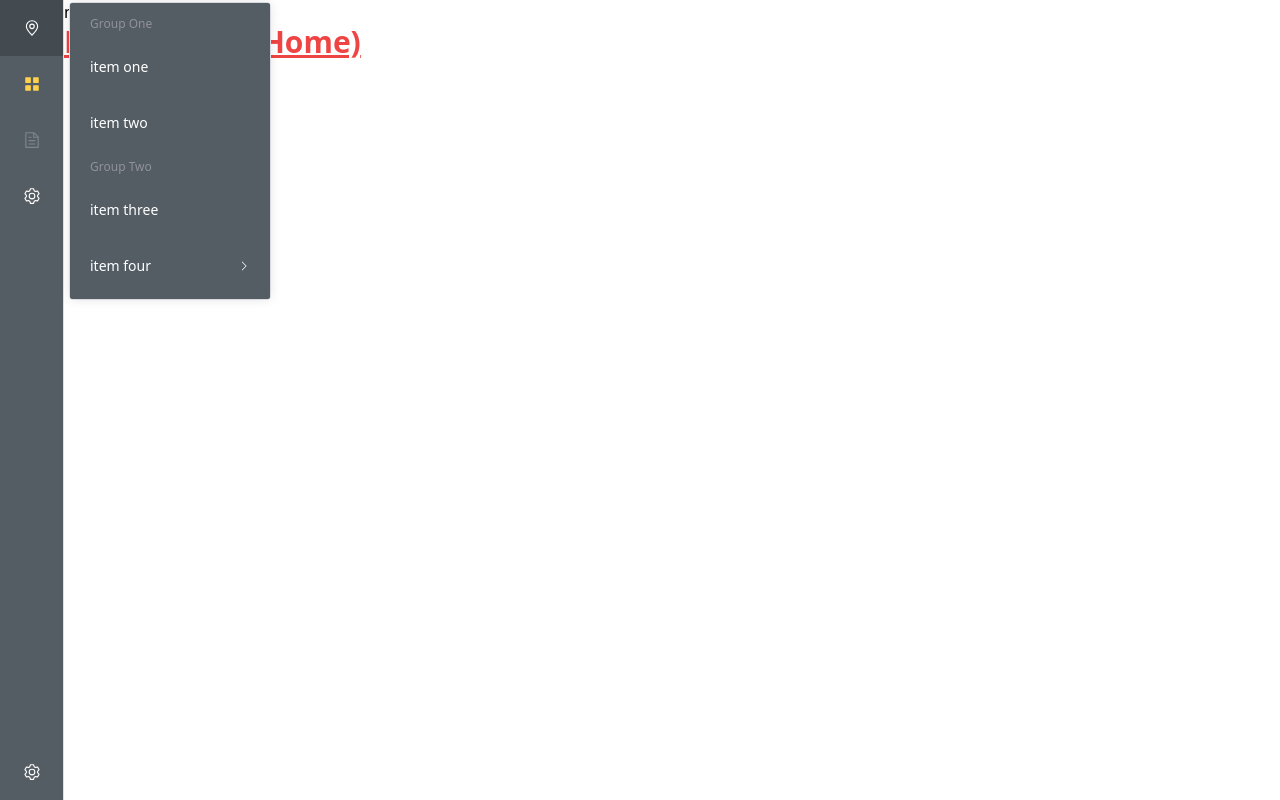
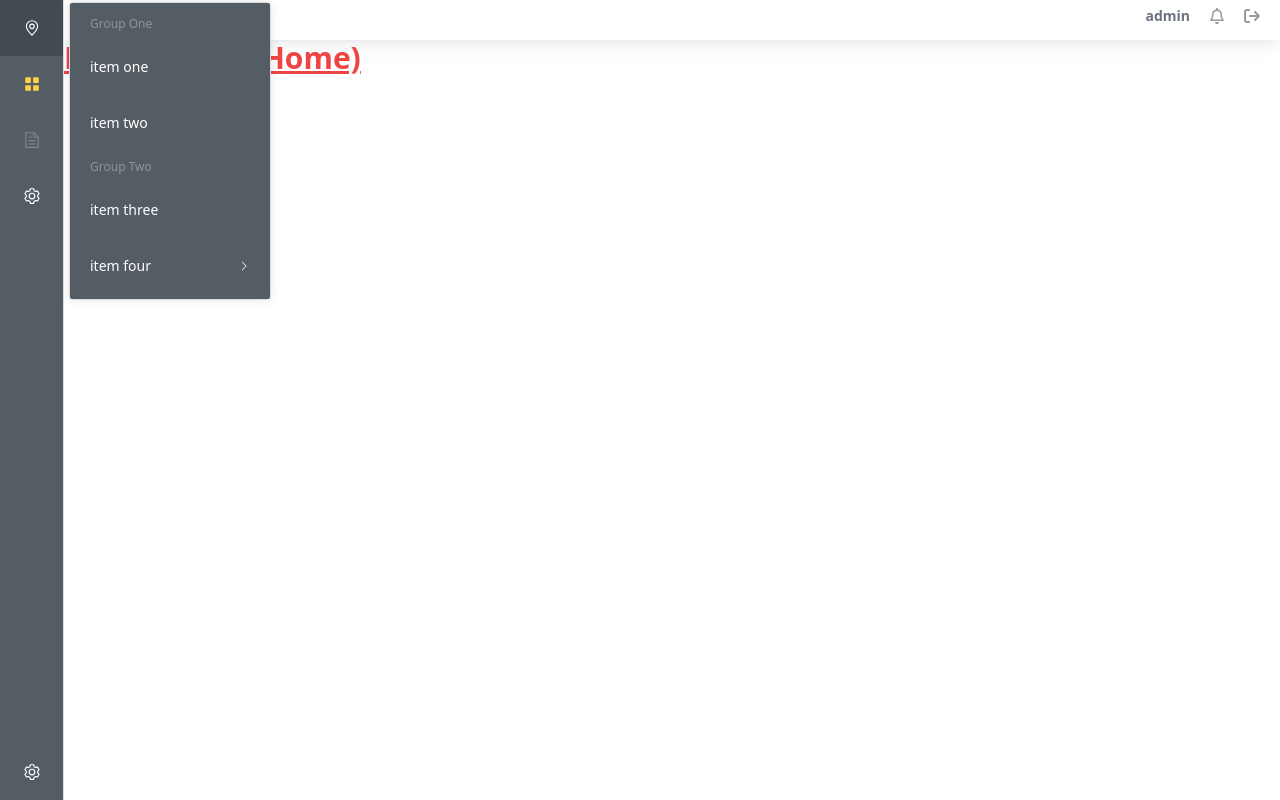
Before and after one commit to ayugioh2003/trapa-security-dashboard, a Vue app: page / in a window 1280 px wide. Built offline with nearby package versions, Linux system fonts and the light colour scheme.

Commit message:
feat: topbar layout

```diff
--- a/package.json
+++ b/package.json
@@ -8,6 +8,11 @@
     "lint": "eslint . --ext .vue,.js,.jsx,.cjs,.mjs --fix --ignore-path .gitignore"
   },
   "dependencies": {
+    "@fortawesome/fontawesome-svg-core": "^6.2.0",
+    "@fortawesome/free-brands-svg-icons": "^6.2.0",
+    "@fortawesome/free-regular-svg-icons": "^6.2.0",
+    "@fortawesome/free-solid-svg-icons": "^6.2.0",
+    "@fortawesome/vue-fontawesome": "^3.0.1",
     "element-plus": "^2.2.16",
     "pinia": "^2.0.21",
     "vue": "^3.2.38",
--- a/src/App.vue
+++ b/src/App.vue
@@ -66,8 +66,23 @@ const handleClose = (key: string, keyPath: string[]) => {
       </el-menu>
     </menu>
     <main class="grow">
-      <div class="bg-pink">
-        menu
+      <div
+        class="flex justify-between px-5 pt-1 pb-3 shadow-lg shadow-gray-500/10"
+      >
+        <h1 class="font-bold">SOC Room</h1>
+        <div class="flex gap-5 items-center">
+          <span class="font-semibold text-sm text-gray-500">admin</span>
+          <span
+            ><font-awesome-icon
+              icon="fa-regular fa-bell"
+              :style="{ color: '#999999' }"
+          /></span>
+          <span
+            ><font-awesome-icon
+              icon="fa-solid fa-arrow-right-from-bracket"
+              :style="{ color: '#999999' }"
+          /></span>
+        </div>
       </div>
       <RouterView />
     </main>
--- a/src/main.js
+++ b/src/main.js
@@ -2,6 +2,19 @@ import { createApp } from 'vue'
 import { createPinia } from 'pinia'
 import ElementPlus from 'element-plus'
 import 'element-plus/dist/index.css'
+
+/* import the fontawesome core */
+import { library } from '@fortawesome/fontawesome-svg-core'
+/* import font awesome icon component */
+import { FontAwesomeIcon } from '@fortawesome/vue-fontawesome'
+/* import specific icons */
+import {
+  faUserSecret,
+  faArrowRightFromBracket,
+} from '@fortawesome/free-solid-svg-icons'
+import { faBell } from '@fortawesome/free-regular-svg-icons'
+/* add icons to the library */
+library.add(faUserSecret, faArrowRightFromBracket, faBell)
 
 import App from './App.vue'
 import router from './router'
@@ -13,5 +26,6 @@ const app = createApp(App)
 app.use(createPinia())
 app.use(router)
 app.use(ElementPlus)
+app.component('font-awesome-icon', FontAwesomeIcon)
 
 app.mount('#app')
```
Also changed, not shown: 1 other file (tests, documents, lock files or other folders).
